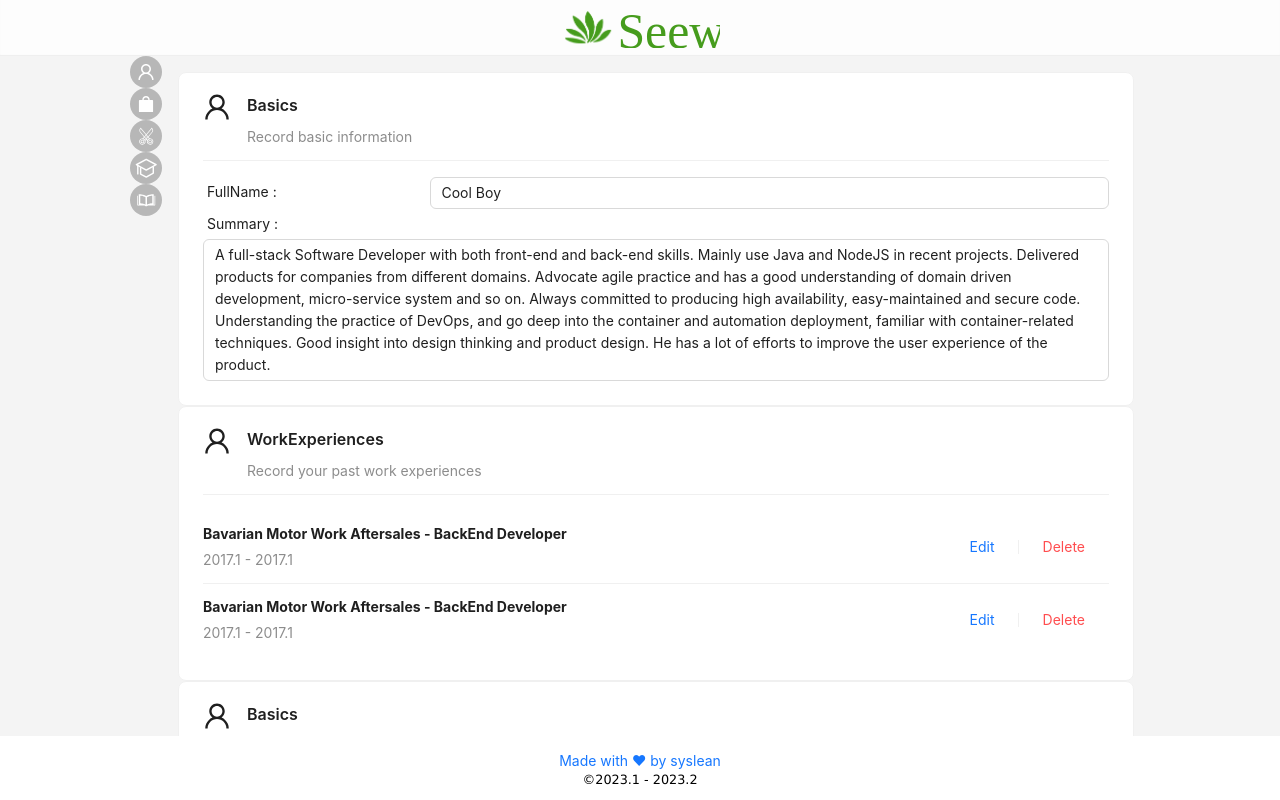
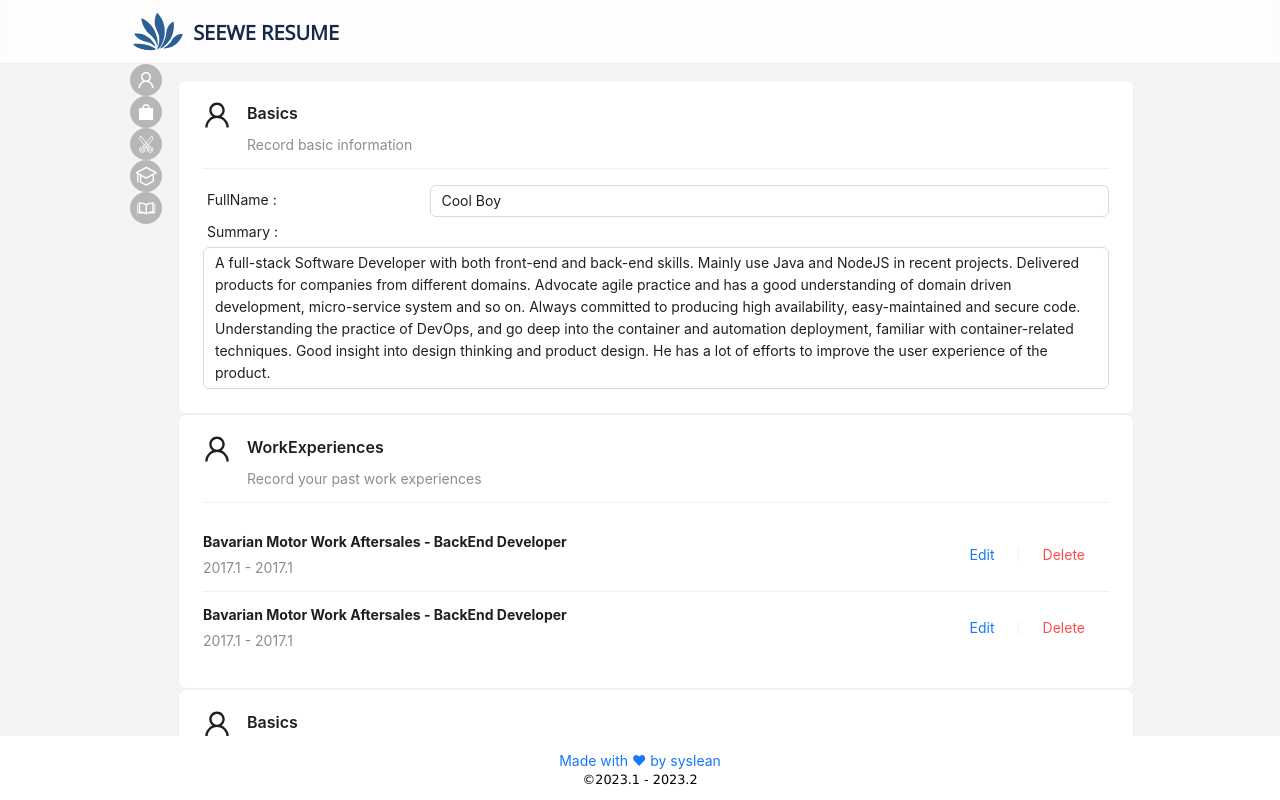
Before and after one commit to syslean/seewe_ui, a React (Create React App) app: page / in a window 1280 px wide. Built offline with nearby package versions, Linux system fonts and the light colour scheme.

Commit message:
[E-18] header wrapper modify

```diff
--- a/public/index.html
+++ b/public/index.html
@@ -11,6 +11,7 @@
     />
     <link rel="apple-touch-icon" href="%PUBLIC_URL%/logo192.png" />
     <link rel="manifest" href="%PUBLIC_URL%/manifest.json" />
+    <link href='https://fonts.googleapis.com/css?family=Open+Sans' rel='stylesheet' type='text/css'>
     <title>Seewe</title>
   </head>
   <body>
--- a/src/component/pageStructure/header/index.style.ts
+++ b/src/component/pageStructure/header/index.style.ts
@@ -4,16 +4,31 @@ import {ReactComponent as Logo} from "../../../assets/img/logo.svg";
 export const SeeweLogo = styled(Logo)`
   height: 2.5rem;
   width: auto;
-  padding: 0.5rem 0;
+  padding-right: 0.5rem;
 `
 
 export const HeaderWrapper = styled.div`
+  height: 4rem;
   position: sticky;
   top: 0;
   z-index: 1100;
   backdrop-filter: blur(8px);
   box-shadow: inset 0px -1px 1px #EEE;
-  background-color: rgba(255,255,255,0.8);
-  display: flex;
-  justify-content: center;
+  background-color: rgba(255, 255, 255, 0.8);
+
+
+  > div {
+    height: 100%;
+    max-width: 1020px;
+    margin: 0 auto;
+    display: flex;
+    align-items: center;
+
+    > span {
+      font-family: "Open Sans", serif;
+      font-size: 1.25rem;
+      font-weight: 600;
+      color: #162A48;
+    }
+  }
 `
--- a/src/component/pageStructure/header/index.tsx
+++ b/src/component/pageStructure/header/index.tsx
@@ -4,7 +4,10 @@ import {HeaderWrapper, SeeweLogo} from "./index.style";
 const Header: React.FC = () => {
   return (
     <HeaderWrapper>
-      <SeeweLogo />
+      <div>
+        <SeeweLogo />
+        <span>SEEWE RESUME</span>
+      </div>
     </HeaderWrapper>
   )
 }
```
Also changed, not shown: src/assets/img/logo.svg.
